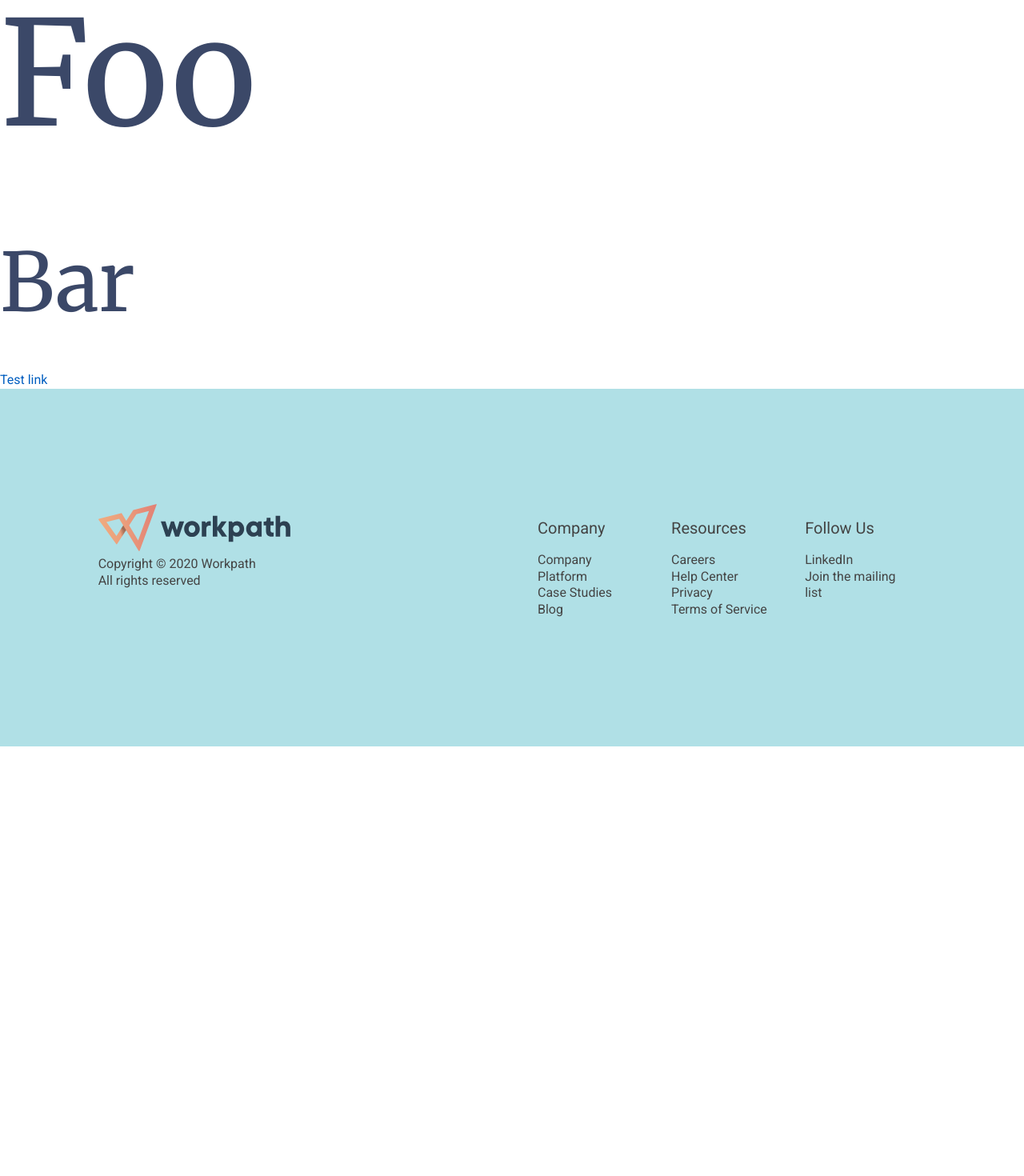
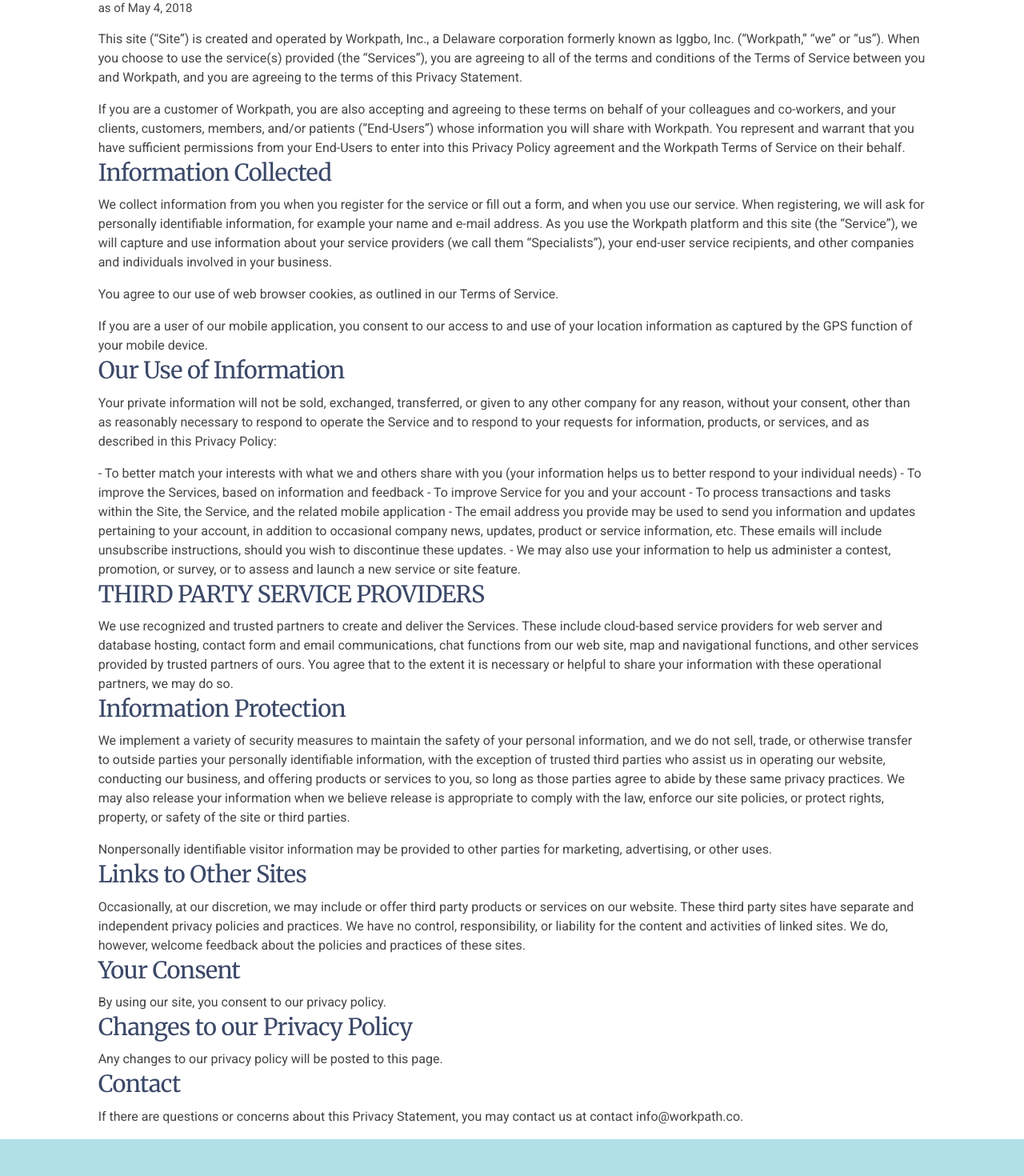
Before and after one commit to nickmjones/workpath.co, a Next.js app: page /privacy in a window 1280 px wide. Shown: the part 160-1630 px from the top of the page at 80% size. Before the commit the page ends 1093 px from the top, so only its background shows below. Built offline with nearby package versions, Linux system fonts and the light colour scheme.

Commit message:
Meta elements updates

```diff
--- a/pages/blog.js
+++ b/pages/blog.js
@@ -14,6 +14,9 @@
   <>
     <Head>
       <title>workpath.co | blog</title>
+      <meta name="description" content="Workpath helps manage your mobile healthcare team, win more work, and dramatically improve patient experience." />
+      <meta property="og:title" content="workpath.co" />
+      <meta property="og:image" content="../public/linkedin_og.png" />
     </Head>
     <Hero
       section="Workpath Blog"
--- a/pages/blogPost.js
+++ b/pages/blogPost.js
@@ -23,6 +23,9 @@
         <>
           <Head>
             <title>workpath.co | blog | {RichText.asText(this.props.post.data.title)}</title>
+            <meta name="description" content="Workpath helps manage your mobile healthcare team, win more work, and dramatically improve patient experience." />
+            <meta property="og:title" content="workpath.co" />
+            <meta property="og:image" content="../public/linkedin_og.png" />
           </Head>
           <section className="breakout margin-bottom-large">
             <div className="columns margin-y-xlarge">
--- a/pages/careers.js
+++ b/pages/careers.js
@@ -7,6 +7,9 @@
     <>
       <Head>
         <title>workpath.co | Careers</title>
+        <meta name="description" content="Workpath helps manage your mobile healthcare team, win more work, and dramatically improve patient experience." />
+        <meta property="og:title" content="workpath.co" />
+        <meta property="og:image" content="../public/linkedin_og.png" />
       </Head>
 
       <section className="breakout bgcolor-fog margin-bottom-large">
--- a/pages/casestudies.js
+++ b/pages/casestudies.js
@@ -8,6 +8,9 @@
     <>
       <Head>
         <title>workpath.co | Case studies</title>
+        <meta name="description" content="Workpath helps manage your mobile healthcare team, win more work, and dramatically improve patient experience." />
+        <meta property="og:title" content="workpath.co" />
+        <meta property="og:image" content="../public/linkedin_og.png" />
       </Head>
 
       <Hero
--- a/pages/casestudies/[slug].js
+++ b/pages/casestudies/[slug].js
@@ -75,6 +75,9 @@
     <>
       <Head>
         <title>workpath.co | {frontmatter.title}</title>
+        <meta name="description" content="Workpath helps manage your mobile healthcare team, win more work, and dramatically improve patient experience." />
+        <meta property="og:title" content="workpath.co" />
+        <meta property="og:image" content="../public/linkedin_og.png" />
       </Head>
 
       <GetHeroImage />
--- a/pages/company.js
+++ b/pages/company.js
@@ -9,6 +9,9 @@
     <>
       <Head>
         <title>workpath.co | About us</title>
+        <meta name="description" content="Workpath helps manage your mobile healthcare team, win more work, and dramatically improve patient experience." />
+        <meta property="og:title" content="workpath.co" />
+        <meta property="og:image" content="../public/linkedin_og.png" />
       </Head>
 
       <Hero
--- a/pages/demo.js
+++ b/pages/demo.js
@@ -6,6 +6,9 @@
     <>
       <Head>
         <title>workpath.co | Book a demo</title>
+        <meta name="description" content="Workpath helps manage your mobile healthcare team, win more work, and dramatically improve patient experience." />
+        <meta property="og:title" content="workpath.co" />
+        <meta property="og:image" content="../public/linkedin_og.png" />
       </Head>
 
         <section className="breakout bgcolor-fog margin-bottom-large">
--- a/pages/index.js
+++ b/pages/index.js
@@ -27,6 +27,9 @@
       <Fragment>
         <Head>
           <title>workpath.co | Home</title>
+          <meta name="description" content="Workpath helps manage your mobile healthcare team, win more work, and dramatically improve patient experience." />
+          <meta property="og:title" content="workpath.co" />
+          <meta property="og:image" content="../public/linkedin_og.png" />
         </Head>
 
         <Hero
--- a/pages/platform.js
+++ b/pages/platform.js
@@ -7,6 +7,9 @@
     <>
       <Head>
         <title>workpath.co | How it works</title>
+        <meta name="description" content="Workpath helps manage your mobile healthcare team, win more work, and dramatically improve patient experience." />
+        <meta property="og:title" content="workpath.co" />
+        <meta property="og:image" content="../public/linkedin_og.png" />
       </Head>
 
       <Hero
--- a/pages/privacy.js
+++ b/pages/privacy.js
@@ -5,10 +5,132 @@
     <>
       <Head>
         <title>workpath.co | Privacy</title>
+        <meta name="description" content="Workpath helps manage your mobile healthcare team, win more work, and dramatically improve patient experience." />
       </Head>
-      <h1>Foo</h1>
-      <h2>Bar</h2>
-      <a href="#">Test link</a>
+      <div className="columns">
+        <div className="column">
+          <p className="small">as of May 4, 2018</p>
+
+          <p>
+            This site (“Site”) is created and operated by Workpath, Inc., a
+            Delaware corporation formerly known as Iggbo, Inc. (“Workpath,” “we”
+            or “us”). When you choose to use the service(s) provided (the
+            “Services”), you are agreeing to all of the terms and conditions of
+            the Terms of Service between you and Workpath, and you are agreeing
+            to the terms of this Privacy Statement.
+          </p>
+
+          <p>
+            If you are a customer of Workpath, you are also accepting and
+            agreeing to these terms on behalf of your colleagues and co-workers,
+            and your clients, customers, members, and/or patients (“End-Users”)
+            whose information you will share with Workpath. You represent and
+            warrant that you have sufficient permissions from your End-Users to
+            enter into this Privacy Policy agreement and the Workpath Terms of
+            Service on their behalf.
+          </p>
+
+          <h5>Information Collected</h5>
+          <p>
+            We collect information from you when you register for the service or
+            fill out a form, and when you use our service. When registering, we
+            will ask for personally identifiable information, for example your
+            name and e-mail address. As you use the Workpath platform and this
+            site (the “Service”), we will capture and use information about your
+            service providers (we call them “Specialists”), your end-user
+            service recipients, and other companies and individuals involved in
+            your business.
+          </p>
+
+          <p>
+            You agree to our use of web browser cookies, as outlined in our
+            Terms of Service.
+          </p>
+
+          <p>
+            If you are a user of our mobile application, you consent to our
+            access to and use of your location information as captured by the
+            GPS function of your mobile device.
+          </p>
+
+          <h5>Our Use of Information</h5>
+          <p>
+            Your private information will not be sold, exchanged, transferred,
+            or given to any other company for any reason, without your consent,
+            other than as reasonably necessary to respond to operate the Service
+            and to respond to your requests for information, products, or
+            services, and as described in this Privacy Policy:
+          </p>
+
+          <p>
+            - To better match your interests with what we and others share with
+            you (your information helps us to better respond to your individual
+            needs) - To improve the Services, based on information and feedback
+            - To improve Service for you and your account - To process
+            transactions and tasks within the Site, the Service, and the related
+            mobile application - The email address you provide may be used to
+            send you information and updates pertaining to your account, in
+            addition to occasional company news, updates, product or service
+            information, etc. These emails will include unsubscribe
+            instructions, should you wish to discontinue these updates. - We may
+            also use your information to help us administer a contest,
+            promotion, or survey, or to assess and launch a new service or site
+            feature.
+          </p>
+
+          <h5>THIRD PARTY SERVICE PROVIDERS</h5>
+          <p>
+            We use recognized and trusted partners to create and deliver the
+            Services. These include cloud-based service providers for web server
+            and database hosting, contact form and email communications, chat
+            functions from our web site, map and navigational functions, and
+            other services provided by trusted partners of ours. You agree that
+            to the extent it is necessary or helpful to share your information
+            with these operational partners, we may do so.
+          </p>
+
+          <h5>Information Protection</h5>
+          <p>
+            We implement a variety of security measures to maintain the safety
+            of your personal information, and we do not sell, trade, or
+            otherwise transfer to outside parties your personally identifiable
+            information, with the exception of trusted third parties who assist
+            us in operating our website, conducting our business, and offering
+            products or services to you, so long as those parties agree to abide
+            by these same privacy practices. We may also release your
+            information when we believe release is appropriate to comply with
+            the law, enforce our site policies, or protect rights, property, or
+            safety of the site or third parties.
+          </p>
+
+          <p>
+            Nonpersonally identifiable visitor information may be provided to
+            other parties for marketing, advertising, or other uses.
+          </p>
+
+          <h5>Links to Other Sites</h5>
+          <p>
+            Occasionally, at our discretion, we may include or offer third party
+            products or services on our website. These third party sites have
+            separate and independent privacy policies and practices. We have no
+            control, responsibility, or liability for the content and activities
+            of linked sites. We do, however, welcome feedback about the policies
+            and practices of these sites.
+          </p>
+
+          <h5>Your Consent</h5>
+          <p>By using our site, you consent to our privacy policy.</p>
+
+          <h5>Changes to our Privacy Policy</h5>
+          <p>Any changes to our privacy policy will be posted to this page.</p>
+
+          <h5>Contact</h5>
+          <p>
+            If there are questions or concerns about this Privacy Statement, you
+            may contact us at contact info@workpath.co.
+          </p>
+        </div>
+      </div>
     </>
   );
 }
--- a/pages/tos.js
+++ b/pages/tos.js
@@ -5,6 +5,9 @@
     <>
       <Head>
         <title>workpath.co | Terms of service</title>
+        <meta name="description" content="Workpath helps manage your mobile healthcare team, win more work, and dramatically improve patient experience." />
+        <meta property="og:title" content="workpath.co" />
+        <meta property="og:image" content="../public/linkedin_og.png" />
       </Head>
       <div className="columns">
         <div className="column">
```
Also changed, not shown: public/linkedin_og.png (added).
